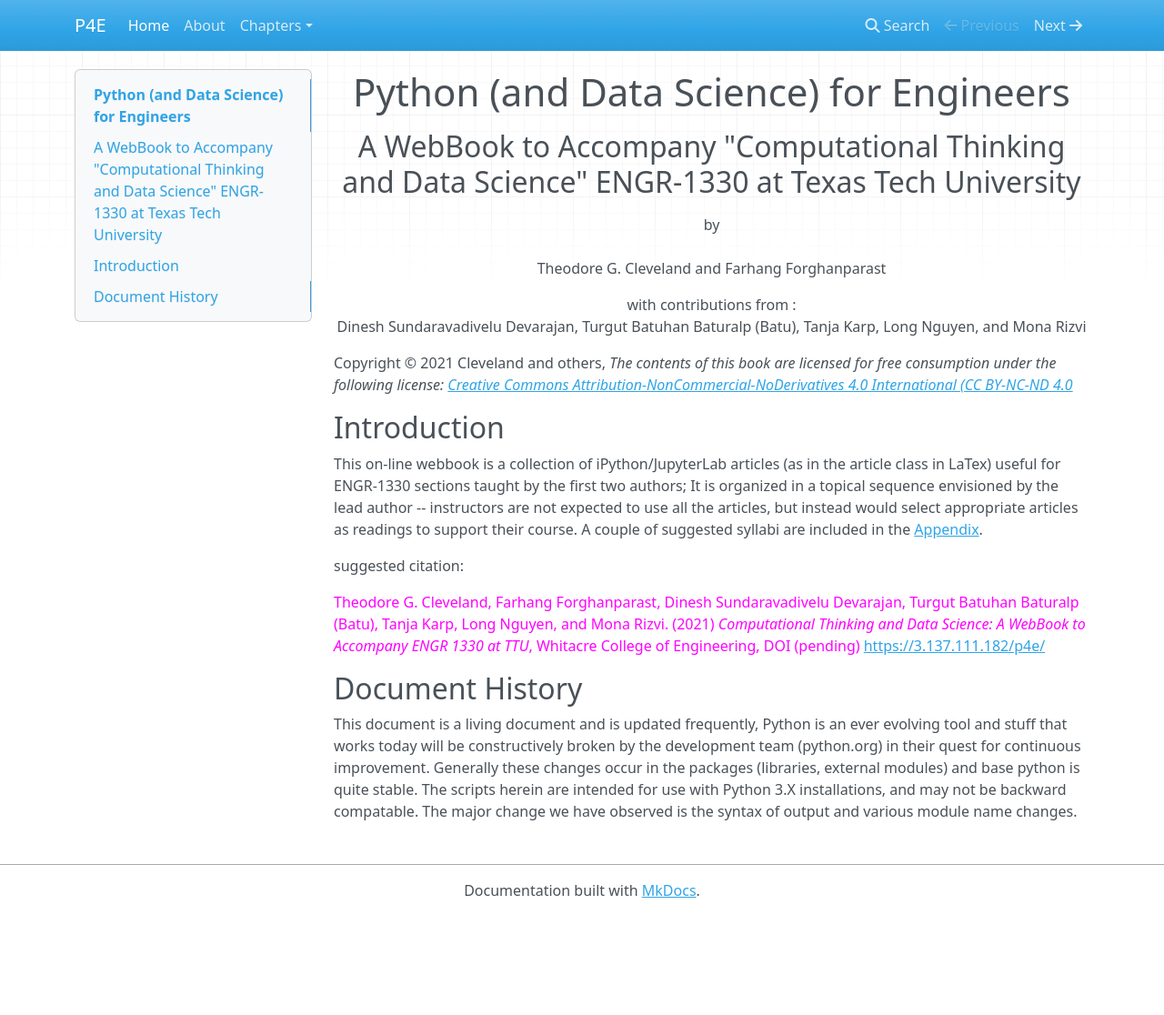
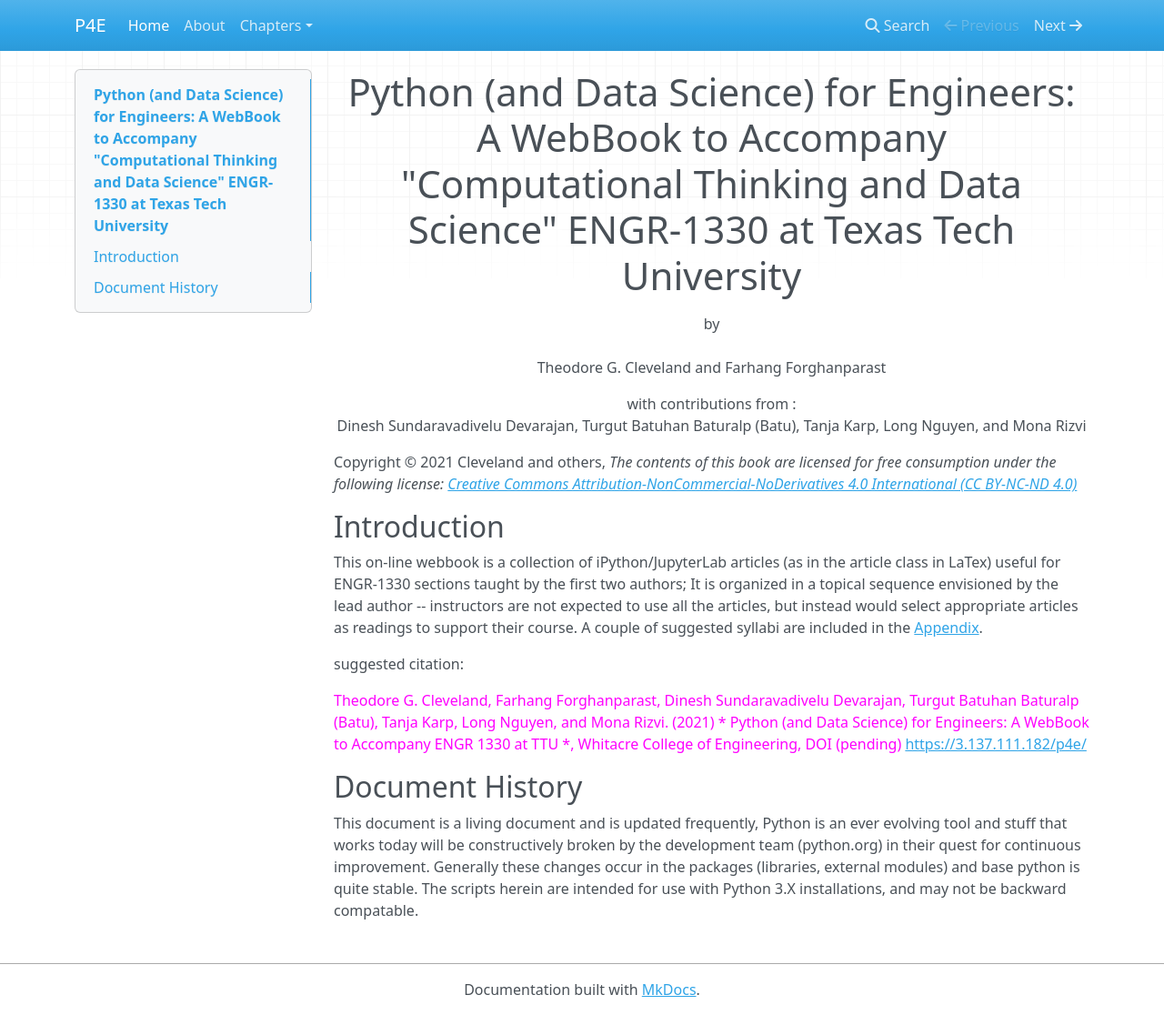
Before and after one commit to dustykat/p4e, an MkDocs documentation site: the page built from docs/index.md, in a window 1280 px wide and 1116 px high. Shown: the whole window at 91% size. Built offline with MkDocs 1.6.1, drawn with Linux system fonts in a browser that asks for light colours; nearby versions of some CDN libraries.

Commit message:
add introduction

```diff
--- a/docs/index.md
+++ b/docs/index.md
@@ -1,12 +1,10 @@
-# <p style="text-align:center">Python (and Data Science) for Engineers</p>
-
-## <p style="text-align:center">A WebBook to Accompany "Computational Thinking and Data Science" ENGR-1330 at Texas Tech University </p>
+# <p style="text-align:center">Python (and Data Science) for Engineers: <br> A WebBook to Accompany "Computational Thinking and Data Science" ENGR-1330 at Texas Tech University </p>
 
 <p style="text-align:center">by <br><br>Theodore G. Cleveland and Farhang Forghanparast<br></p>
 
 <p style="text-align:center">with contributions from :<br> Dinesh Sundaravadivelu Devarajan, Turgut Batuhan Baturalp (Batu), Tanja Karp, Long Nguyen, and  Mona Rizvi </p>
 
-Copyright © 2021 Cleveland and others, *The contents of this book are licensed for free consumption under the following license: [Creative Commons Attribution-NonCommercial-NoDerivatives 4.0 International (CC BY-NC-ND 4.0](https://creativecommons.org/licenses/by-nc-nd/4.0/)*
+Copyright © 2021 Cleveland and others, *The contents of this book are licensed for free consumption under the following license: [Creative Commons Attribution-NonCommercial-NoDerivatives 4.0 International (CC BY-NC-ND 4.0)](https://creativecommons.org/licenses/by-nc-nd/4.0/)*
 
 ## Introduction
 
@@ -14,7 +12,7 @@ This on-line webbook is a collection of iPython/JupyterLab articles (as in the a
 
 suggested citation:
 
-<font color=magenta>Theodore G. Cleveland, Farhang Forghanparast, Dinesh Sundaravadivelu Devarajan, Turgut Batuhan Baturalp (Batu), Tanja Karp, Long Nguyen, and Mona Rizvi. (2021) *Computational Thinking and Data Science: A WebBook to Accompany ENGR 1330 at TTU*, Whitacre College of Engineering, DOI (pending) [https://3.137.111.182/p4e/](https://3.137.111.182/p4e/)</font>
+<font color=magenta>Theodore G. Cleveland, Farhang Forghanparast, Dinesh Sundaravadivelu Devarajan, Turgut Batuhan Baturalp (Batu), Tanja Karp, Long Nguyen, and Mona Rizvi. (2021) * Python (and Data Science) for Engineers: A WebBook to Accompany ENGR 1330 at TTU *, Whitacre College of Engineering, DOI (pending) [https://3.137.111.182/p4e/](https://3.137.111.182/p4e/)</font>
 
 ## Document History
-This document is a living document and is updated frequently, Python is an ever evolving tool and stuff that works today will be constructively broken by the development team (python.org) in their quest for continuous improvement.  Generally these changes occur in the packages (libraries, external modules) and base python is quite stable.  The scripts herein are intended for use with Python 3.X installations, and may not be backward compatable.  The major change we have observed is the syntax of output and various module name changes.
+This document is a living document and is updated frequently, Python is an ever evolving tool and stuff that works today will be constructively broken by the development team (python.org) in their quest for continuous improvement.  Generally these changes occur in the packages (libraries, external modules) and base python is quite stable.  The scripts herein are intended for use with Python 3.X installations, and may not be backward compatable.
```
Also changed, not shown: site/index.html, site/search/search_index.json, site/sitemap.xml, 1 other file.
